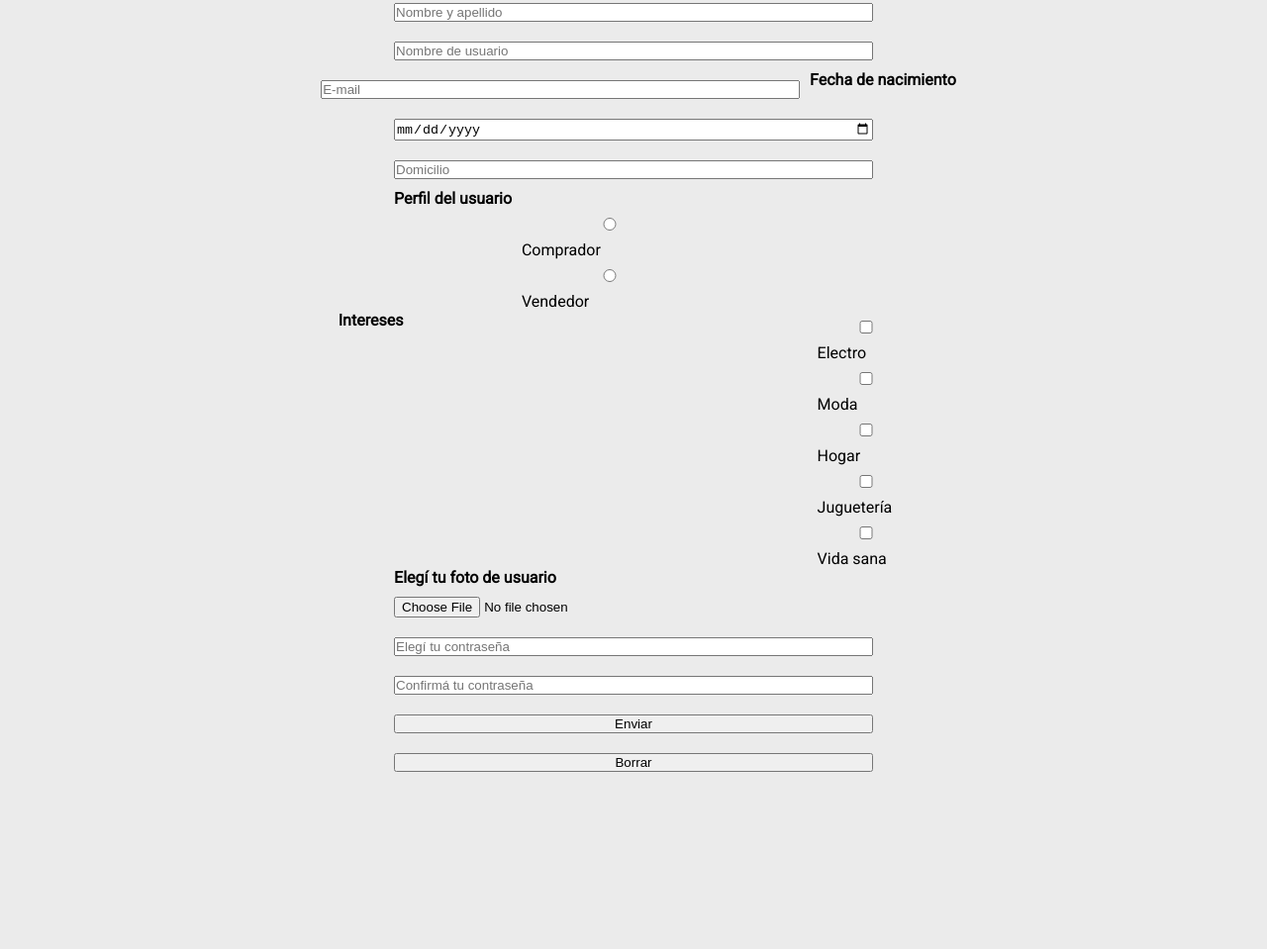
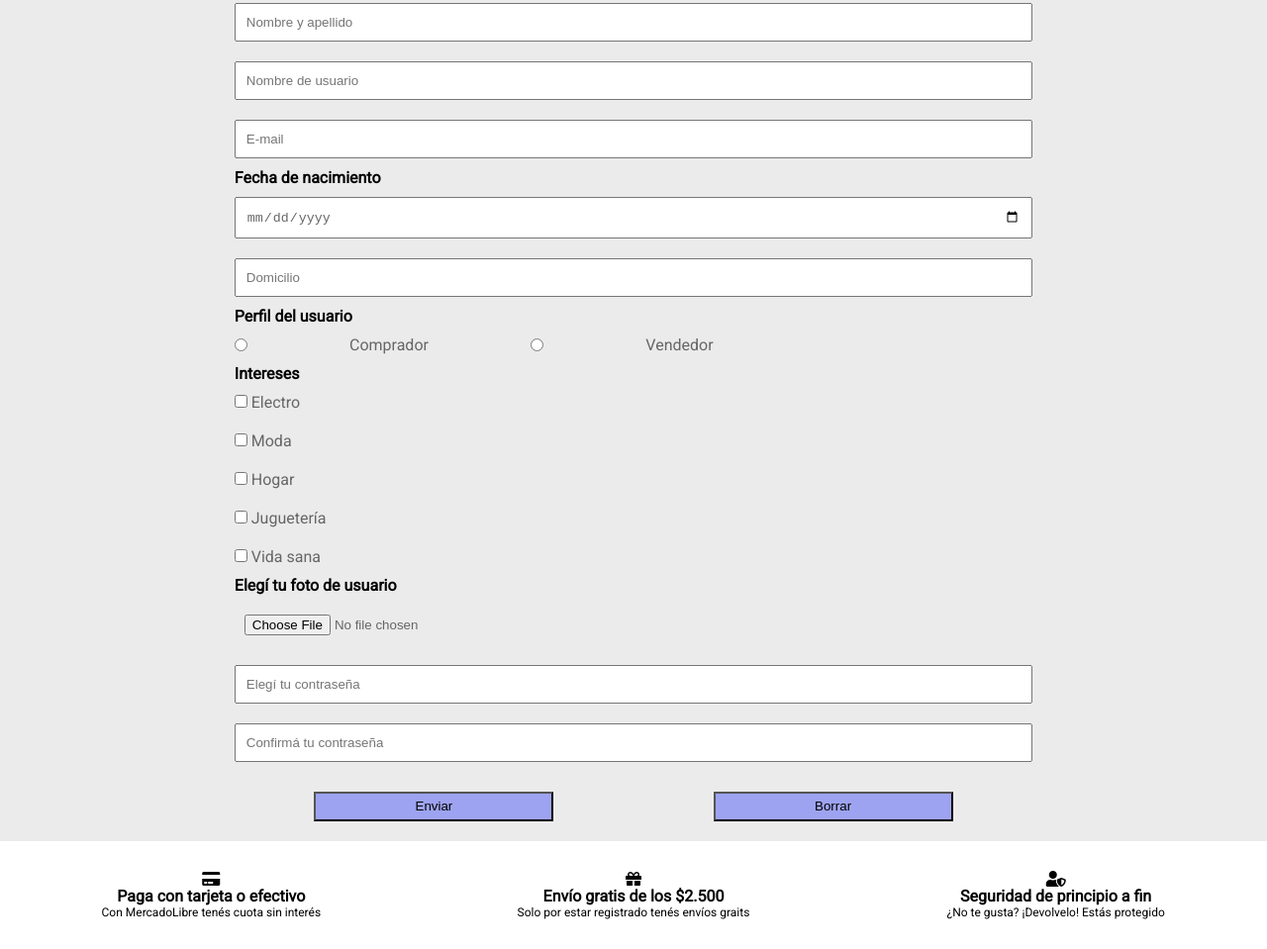
Before and after one commit to tekluis/MercadoLiebre, a website: page views/register.html in a window 1280 px wide. Shown: the part 456-1415 px from the top of the page at 99% size. Before the commit the page ends 1246 px from the top, so only its background shows below. Drawn offline with Linux system fonts and the light colour scheme; files that its build step writes are made by us from their sources; files whose address does not match are found by name.

Commit message:
arreglo items registro

```diff
--- a/app.js
+++ b/app.js
@@ -1,10 +1,10 @@
 const express = require('express');
 const app = express();
 app.use(express.static('public'));
+var puerto=3000;
 
-
-app.listen(3000, ()=>{
-    console.log('Servidor funcionando');
+app.listen(puerto, ()=>{
+    console.log('Servidor funcionando en puerto '+puerto);
 });
 
 app.get('/', (req,res)=>{
--- a/public/css/styles.css
+++ b/public/css/styles.css
@@ -138,7 +138,7 @@ main{
 main section article{
     background-color: #fff;
     margin: 10px 0px;
-    transition: all 1s;
+    transition: all 1s ease-in;
 }
 
 main section article img{
@@ -168,7 +168,7 @@ main section article i{
 }
 
 main section article i:hover {
-    color: black;
+    color: rgb(226, 170, 170);
     transform: rotate(-90deg);
 }
 
@@ -235,36 +235,9 @@ main section article:hover {
 .login .boton_enviar {
     background-color: #42f5f2;
     color: black;
-    transition: all 1s;
+    transition:all 1s;
 }
 
-.register form {
-    width: 60%;
-    margin: auto;
-    display: flex;
-    flex-wrap: wrap;
-    justify-content: center;
-}
-
-.register form input {
-    width: 70%;
-    margin: 10px;
-}
-
-h4 {
-    width: 70%;
-}
-
-
-.boton_enviar:hover {
-    background-color: #0022AA;
-    color: white;
-}
-
-
-article:hover .description {
-    visibility: visible;
-}
 
 footer {
     background-color: white;
@@ -297,6 +270,74 @@ footer div i:hover {
 footer {
     visibility: hidden;
 }
+
+
+.boton_enviar:hover {
+    background-color: #0022AA;
+    color: white;
+}
+
+
+article:hover .description {
+    visibility: visible;
+}
+
+.registro {
+    width: 70%;
+    margin: auto;
+    display: flex;
+    flex-wrap: wrap;
+}
+
+.registro > input {
+    margin: auto;
+    width: 100%;
+    padding: 10px;
+    margin: 10px 0px;
+}
+
+.fecha, .archivo, .profile label, .interests label {
+    color: #666;
+}
+
+#label_nac, .registro h4 {
+    width: 100%;
+}
+
+
+.profile {
+    display: flex;
+    justify-content: space-between;
+    width: 60%;
+    align-items: center;
+    margin: 10px 0px;
+}
+
+
+.interests {
+    display: flex;
+    flex-wrap: wrap;
+}
+
+.interests div {
+    width: 70%;
+    margin: 10px 0px;
+}
+
+
+.botones{
+    height: 30px;
+    margin: 20px 0px;
+    width: 100%;
+    display: flex;
+    justify-content: space-around;
+}
+
+.botones input {
+    width: 30%;
+    background-color: #9da3f0;
+}
+
 
 @media (min-width: 468px){
 
--- a/views/register.html
+++ b/views/register.html
@@ -42,16 +42,16 @@
             <img src="images/img-home-banner.jpg" alt="Banner de ofertas">
         </section>
         <main class="register">
-            <form action="/" method="POST">
+            <form class="registro" action="/" method="POST">
                 <input type="text" name="name" placeholder="Nombre y apellido">
                 <br>
                 <input type="text" name="user" placeholder="Nombre de usuario">
                 <br>
                 <input type="email" name="email" placeholder="E-mail">
                 <br>
-                <label for="birth_date"><b>Fecha de nacimiento</b></label>
+                <label id=label_nac for="birth_date"><b>Fecha de nacimiento</b></label>
                 <br>
-                <input type="date" name="birth_date" id="birth_date">
+                <input class="fecha" type="date" name="birth_date" id="birth_date">
                 <br>
                 <input type="text" name="addres" placeholder="Domicilio">
                 <h4>Perfil del usuario</h4>
@@ -87,7 +87,7 @@
                 </div>
 
                 <h4>Elegí tu foto de usuario</h4>
-                <input type="file" name="avatar">
+                <input class="archivo" type="file" name="avatar">
                 <br>
                 <br>
                 <input type="password" name="pass" placeholder="Elegí tu contraseña">
@@ -95,14 +95,34 @@
                 <input type="password" name="pass_confirm" placeholder="Confirmá tu contraseña">
                 <br>
                 <br>
-                <input type="submit" value="Enviar">
-                <input type="reset" value="Borrar">
+                <div class="botones">
+                    <input type="submit" value="Enviar">
+                    <input type="reset" value="Borrar">
+                </div>
                 <br>
                 <br>
             </form>
         </main>
         <footer>
 
+            <div>
+                <i class="fas fa-credit-card"></i>
+                <h4>Paga con tarjeta o efectivo</h4>
+                <p>Con MercadoLibre tenés cuota sin interés</p>
+            </div>
+
+            <div>
+                <i class="fas fa-gift"></i>
+                <h4>Envío gratis de los $2.500</h4>
+                <p>Solo por estar registrado tenés envíos graits</p>
+            </div>
+
+            <div>
+                <i class="fas fa-user-shield"></i>
+                <h4>Seguridad de principio a fin</h4>
+                <p>¿No te gusta? ¡Devolvelo! Estás protegido</p>
+            </div>
+
         </footer>
 
     </body>
```
Also changed, not shown: views/login.html (+18 -0 lines).
